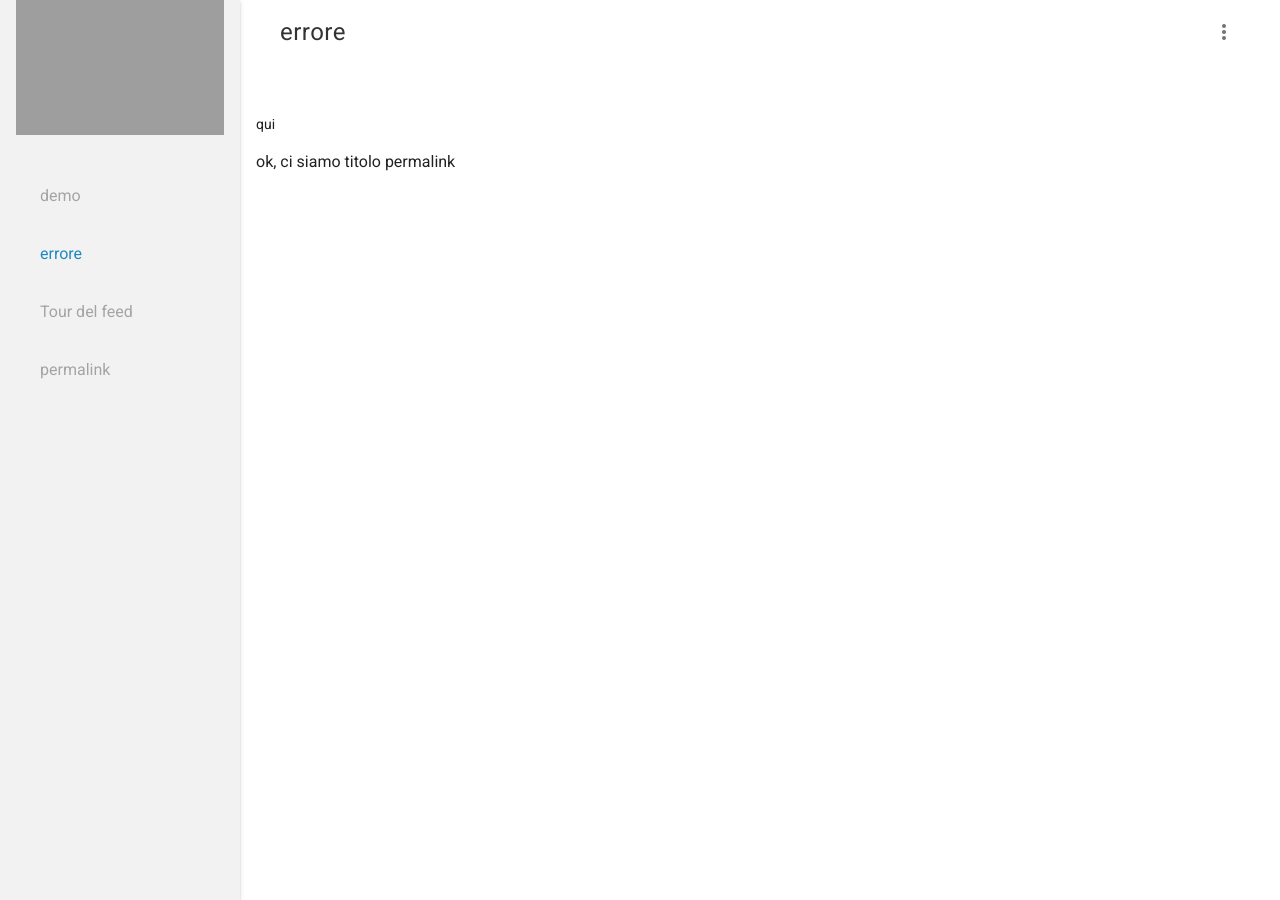
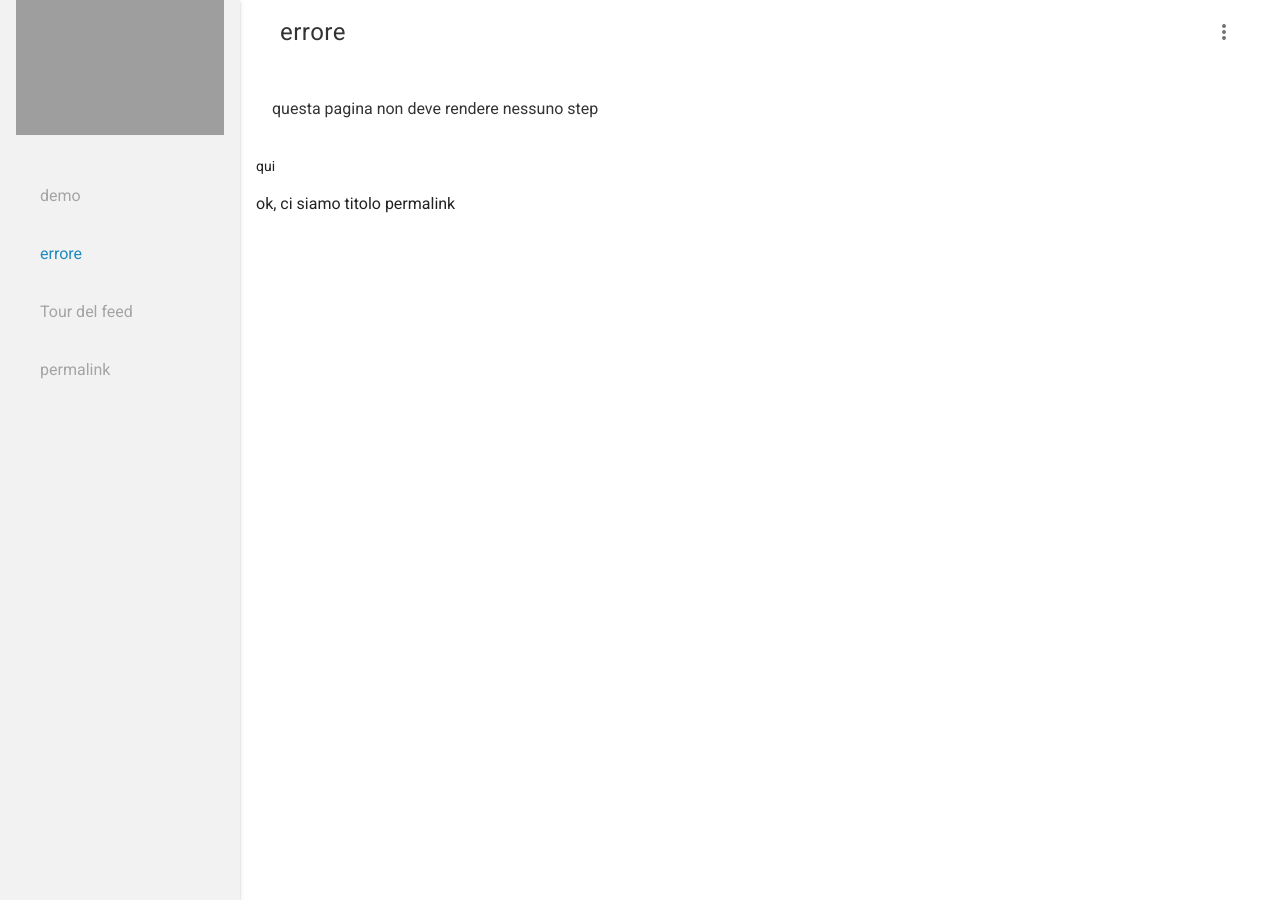
Before and after one commit to noemi-84/tourdelfeed, a Jekyll site: the page built from errore.md, in a window 1280 px wide. Built offline with Jekyll 4.4.1, drawn with Linux system fonts in a browser that asks for light colours; nearby versions of some CDN libraries; grey boxes are pictures that could not be loaded.

Commit message:
Update from Forestry.io - errore.md

```diff
--- a/errore.md
+++ b/errore.md
@@ -1,5 +1,6 @@
 ---
 title: errore
-date: '2016-07-27 09:40:51'
+date: '2016-07-27 09:40:00'
 layout: default
 ---
+questa pagina non deve rendere nessuno step
```
